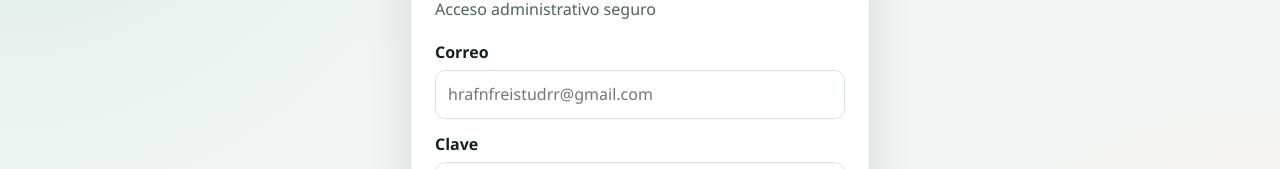
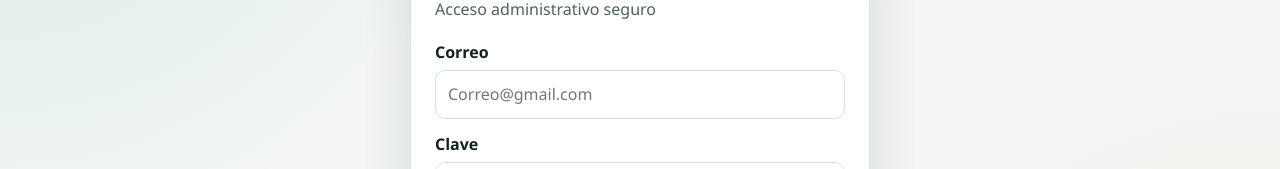
Before and after one commit to RavenHrafnagud/productos, a React (Vite) app: page / in a window 1280 px wide. Shown: the part 260-429 px from the top of the page. Built offline with nearby package versions, Linux system fonts and the light colour scheme; no server answers; the database is empty.

Commit message:
se reparo el problema de inicio de sesion, realizandos cambios directamente a la base de datos y algunos campos en fronted

```diff
--- a/src/AUTH/components/LoginScreen.tsx
+++ b/src/AUTH/components/LoginScreen.tsx
@@ -186,7 +186,7 @@ export function LoginScreen({
             value={email}
             onChange={(event) => setEmail(event.target.value)}
             onFocus={onClearError}
-            placeholder={adminEmail}
+            placeholder="Correo@gmail.com"
             required
           />
 
```
